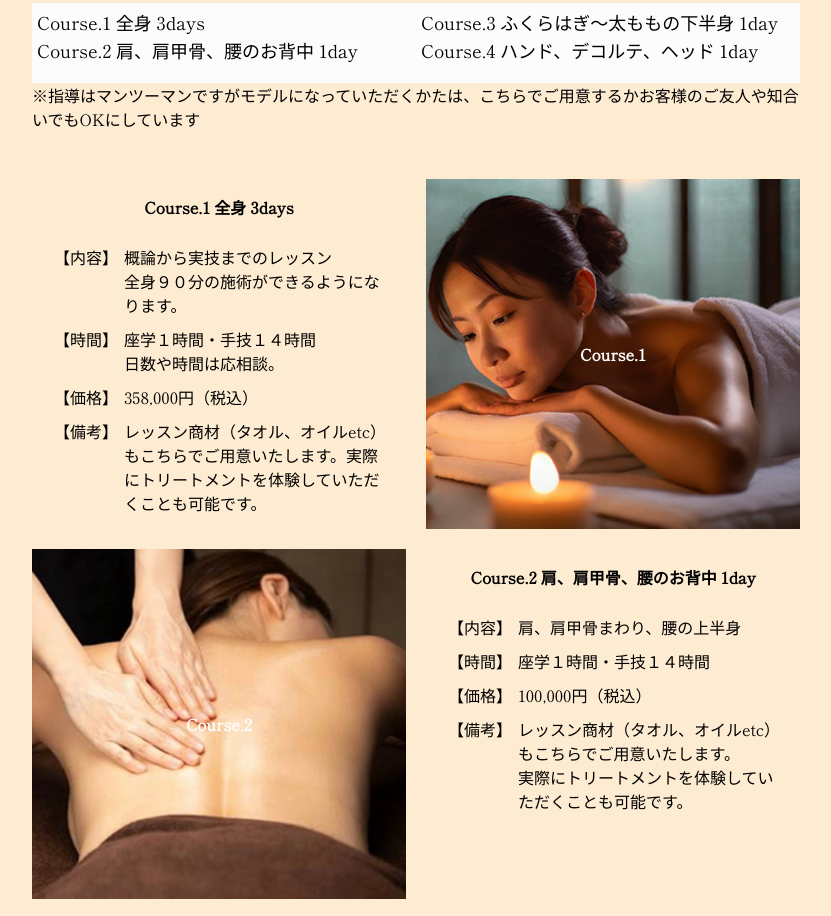
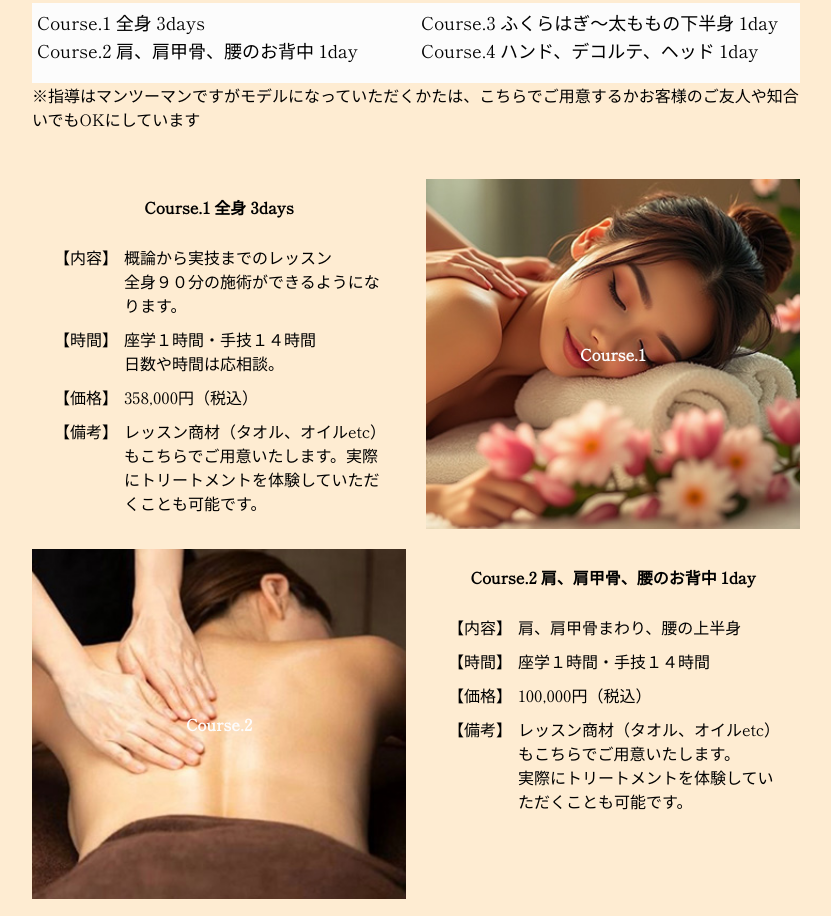
Before and after one commit to hanatanidesignworks/salondearisa, a plain HTML site: page index.html in a window 1280 px wide. Shown: the part 1701-2617 px from the top of the page, without its empty margins (224-1055 px from the left). Drawn offline with Linux system fonts and the light colour scheme; a web font is replaced by a local one.

Commit message:
change image course1

```diff
--- a/css/style.css
+++ b/css/style.css
@@ -611,7 +611,7 @@ header{
             }
 
         .course_first_image, .course_second_image, .course_third_image, .course_forth_image{
-            background-image: url(../img/solution.jpg);
+            background-image: url(../img/solution1_ver2.jpg);
             background-size: cover;
             background-position: center;
         }
```
Also changed, not shown: img/solution1_ver2.jpg (added).
